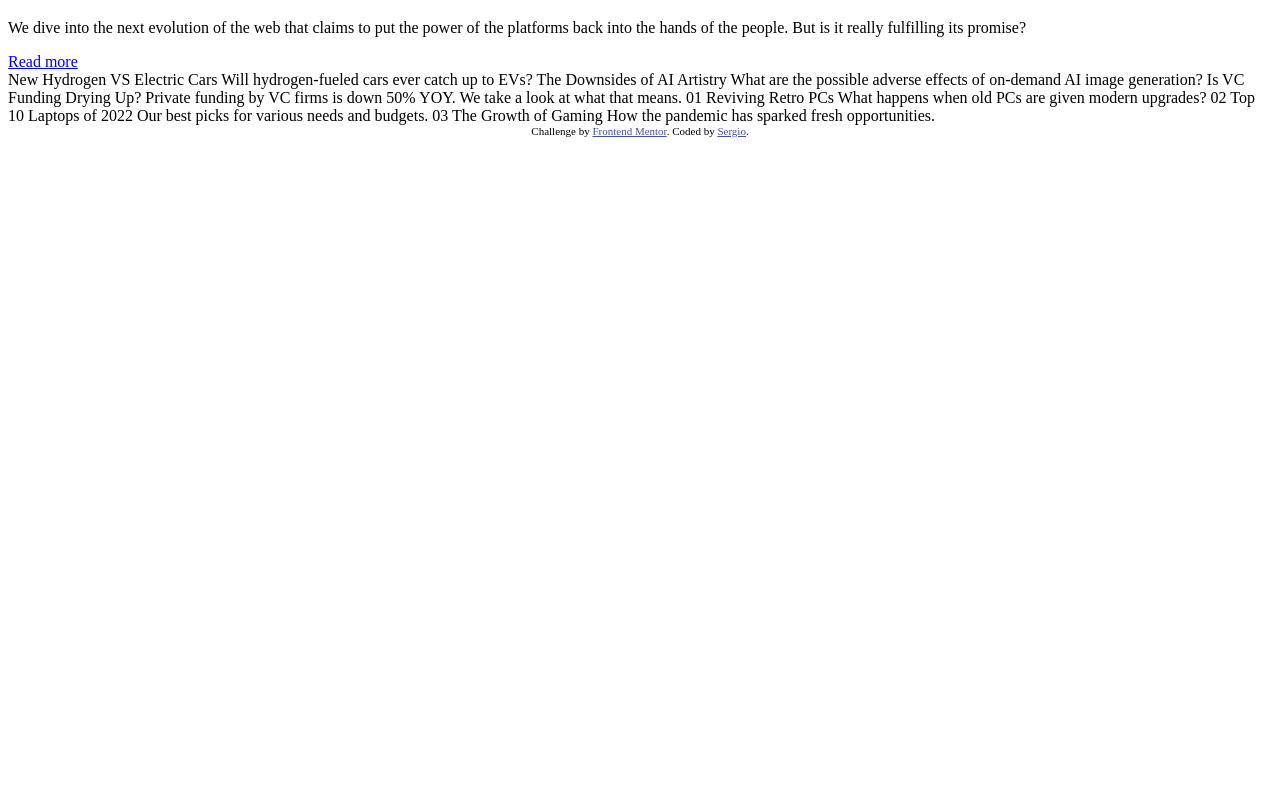
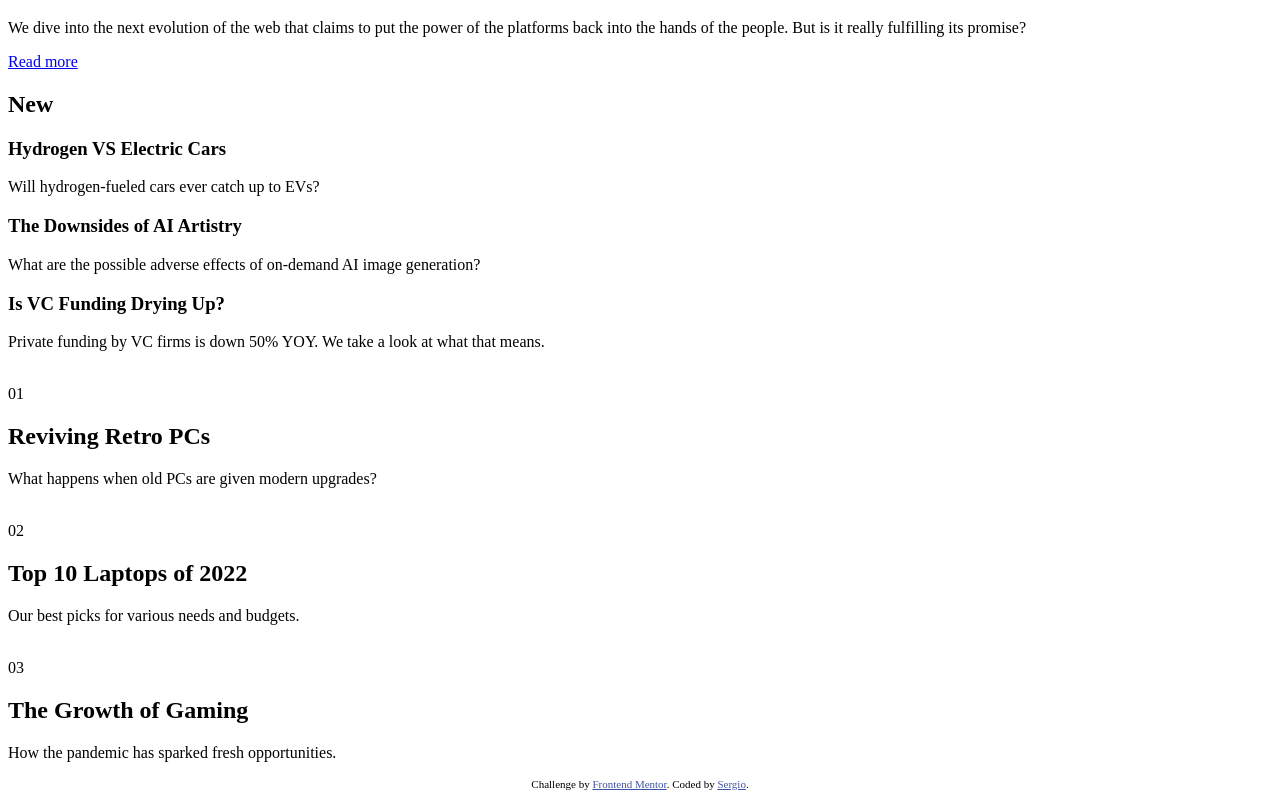
Before and after one commit to seclgo/news_homepage_main.github.io, a plain HTML site: page index.html in a window 1280 px wide. Shown: the part 735-1533 px from the top of the page. Before the commit the page ends 880 px from the top, so only its background shows below. Drawn offline with Linux system fonts and the light colour scheme.

Commit message:
html menos nav

```diff
--- a/index.html
+++ b/index.html
@@ -29,32 +29,49 @@
       But is it really fulfilling its promise?</p>
       <a href="#">Read more</a>
   </main>
-
-
-  New
-
-  Hydrogen VS Electric Cars
-  Will hydrogen-fueled cars ever catch up to EVs?
-
-  The Downsides of AI Artistry
-  What are the possible adverse effects of on-demand AI image generation?
-
-  Is VC Funding Drying Up?
-  Private funding by VC firms is down 50% YOY. We take a look at what that means.
-
-  01
-  Reviving Retro PCs
-  What happens when old PCs are given modern upgrades?
-
-  02
-  Top 10 Laptops of 2022
-  Our best picks for various needs and budgets.
-
-  03
-  The Growth of Gaming
-  How the pandemic has sparked fresh opportunities.
-
-  <div class="attribution">
+  <section>
+    <h2>New</h2>
+    <article>
+      <h3>Hydrogen VS Electric Cars</h3>
+      <p>Will hydrogen-fueled cars ever catch up to EVs?</p>
+    </article>
+    <article>
+      <h3>The Downsides of AI Artistry</h3>
+      <p>What are the possible adverse effects of on-demand AI image generation?</p>
+    </article>
+    <article>
+      <h3>Is VC Funding Drying Up?</h3>
+      <p>Private funding by VC firms is down 50% YOY. We take a look at what that means.</p>
+    </article>
+  </section>
+  <section>
+    <article>
+      <img src="" alt="">
+      <div class="titulo">
+        <div class="num">01</div>
+        <h2>Reviving Retro PCs</h2>
+      </div>
+      <p>What happens when old PCs are given modern upgrades?</p>
+    </article>
+    <article>
+      <img src="" alt="">
+      <div class="titulo">
+        <div class="num">02</div>
+        <h2>Top 10 Laptops of 2022</h2>
+      </div>
+      <p>  Our best picks for various needs and budgets.</p>
+    </article>
+    <article>
+      <img src="" alt="">
+      <div class="titulo">
+        <div class="num">03</div>
+        <h2>The Growth of Gaming</h2>
+      </div>
+      <p>  How the pandemic has sparked fresh opportunities.
+      </p>
+    </article>
+  </section>
+   <div class="attribution">
     Challenge by <a href="https://www.frontendmentor.io?ref=challenge" target="_blank">Frontend Mentor</a>.
     Coded by <a href="#">Sergio</a>.
   </div>
```
